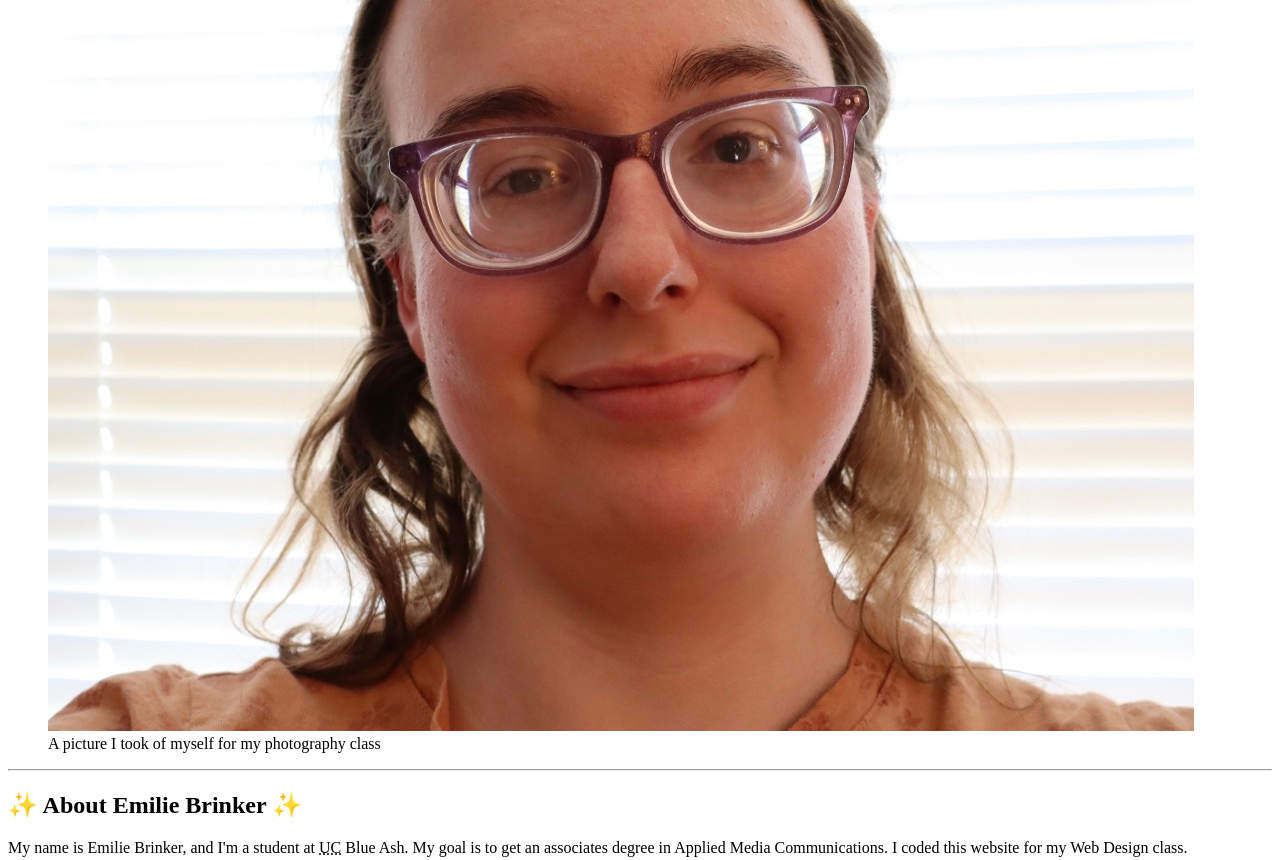
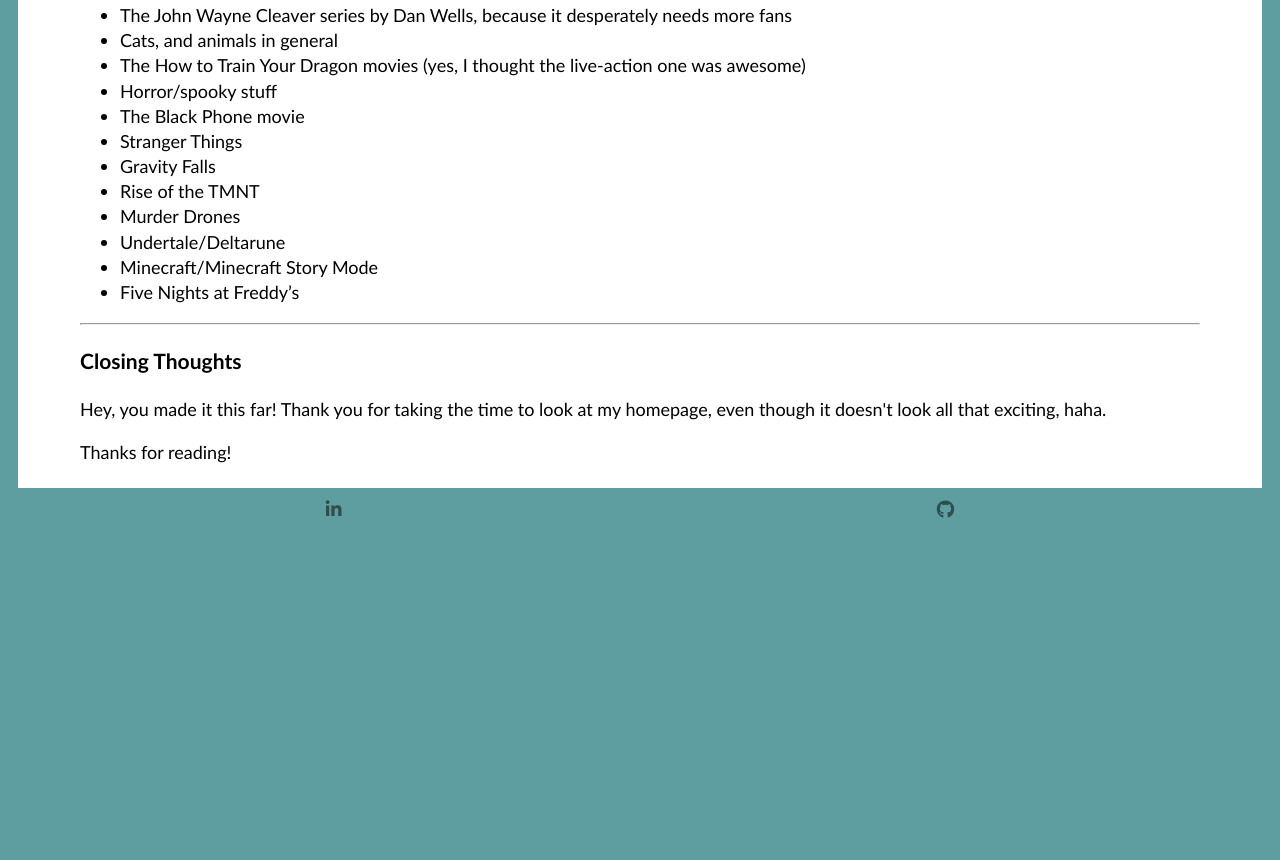
Before and after one commit to Brinkeee/HomePage, a plain HTML site: page index.html in a window 1280 px wide. Shown: the part 502-1362 px from the top of the page. After the commit the page ends 1042 px from the top, so only its background shows below. Drawn offline with Linux system fonts and the light colour scheme.

Commit message:
Final changes

```diff
--- a/index.html
+++ b/index.html
@@ -4,6 +4,9 @@
   <meta charset="UTF-8">
   <meta name="viewport" content="width=device-width, initial-scale=1.0">
   <title>Emilie Brinker's Homepage</title>
+<link rel="stylesheet" href="styles.css">
+<link rel="stylesheet" href="https://cdnjs.cloudflare.com/ajax/libs/font-awesome/6.5.0/css/all.min.css">
+
 </head>
 <body>
 
@@ -58,8 +61,12 @@
   <p>Thanks for reading!</p>
 </main>
 <footer>
-  <a href="https://www.linkedin.com/in/emilie-b-657b97348"><i>LinkedIn</i></a>
-  <a href="https://github.com/Brinkeee"><i>GitHub</i></a>
+  <a href="https://www.linkedin.com/in/emilie-b-657b97348">
+   <i class="fa-brands fa-linkedin-in"> </i>
+</a>
+  <a href="https://github.com/Brinkeee">
+   <i class="fa-brands fa-github"> </i>
+</a>
 </footer>
 </div>
 </body>
--- /dev/null
+++ b/reset.css
@@ -0,0 +1,188 @@
+/*
+	Filename:		reset.css
+	Description:	Resets default HTML styles across browsers
+					Includes HTML5 patches
+*/
+
+
+/* MARGINS, PADDING & FONT SIZE
+-------------------------------------------------- */
+html, body, div, span, applet, object, iframe,
+h1, h2, h3, h4, h5, h6, p, blockquote, pre,
+a, abbr, acronym, address, big, cite, code,
+del, dfn, font, img, ins, kbd, q, s, samp,
+small, strike, sub, sup, tt, var,
+dl, dt, dd, ol, ul, li,
+fieldset, form, label, legend,
+table, caption, tbody, tfoot, thead, tr, th, td {
+	margin: 0;
+	padding: 0;
+	border: 0;
+	outline: 0;
+	font-size: 100%;
+	vertical-align: baseline;
+	background: transparent;
+}
+
+address,caption,cite,code,dfn,th,var {
+	font-style:normal;
+	font-weight:normal;
+}
+
+body {
+	line-height: 1;
+}
+
+p {
+	margin-bottom: 1em;
+}
+
+
+
+/*  TABLES
+-------------------------------------------------- */
+caption,
+th {
+	font-weight: bold;
+	text-align:left;
+}
+
+table {
+	border-collapse:collapse;
+	border-spacing:0;
+}
+
+
+
+/*  FORMS
+-------------------------------------------------- */
+fieldset {
+	border: 1px solid black;
+	padding: 1em;
+}
+
+legend {
+	font-weight: bold;
+}
+
+
+
+/* BORDERS
+-------------------------------------------------- */
+img {
+	border:0;
+}
+
+
+abbr,
+acronym {
+	border-bottom: 1px dotted #666;
+	cursor:help;
+}
+
+
+/* MISCELLANEOUS
+-------------------------------------------------- */
+
+del {
+	text-decoration: line-through;
+}
+
+blockquote,
+q {
+	quotes: none;
+}
+
+blockquote:before,
+blockquote:after,
+q:before,
+q:after {
+	content: " ";
+	content: none;
+}
+
+dfn {
+    font-style: italic;
+}
+
+code,
+kbd,
+pre,
+samp {
+    font-family: monospace, serif;
+}
+
+pre {
+    white-space: pre;
+    white-space: pre-wrap;
+    word-wrap: break-word;
+}
+
+sub,
+sup {
+    font-size: 75%;
+    line-height: 0;
+    position: relative;
+    vertical-align: baseline;
+}
+
+sup {
+    top: -0.5em;
+}
+
+sub {
+    bottom: -0.25em;
+}
+
+
+/* HTML5 PATCHES
+-------------------------------------------------- */
+/* Corrects `block` display not defined in IE 8/9 */
+article,
+aside,
+details,
+figcaption,
+figure,
+footer,
+header,
+hgroup,
+nav,
+section,
+summary {
+    display: block;
+}
+
+/*Corrects `inline-block` display not defined in IE 8/9 */
+audio,
+canvas,
+video {
+    display: inline-block;
+}
+
+/* Prevents modern browsers from displaying `audio` without controls.
+   Remove excess height in iOS 5 devices.  */
+
+audio:not([controls]) {
+    display: none;
+    height: 0;
+}
+
+
+/* Addresses styling for `hidden` attribute not present in IE 8/9 */
+[hidden] {
+    display: none;
+}
+
+/* Corrects overflow displayed oddly in IE 9.  */
+svg:not(:root) {
+    overflow: hidden;
+}
+
+/* Addresses margin not present in IE 8/9 and Safari 5. */
+figure {
+    margin: 0;
+}
+
+
+
+/* last updated 1/8/13 */
--- /dev/null
+++ b/styles.css
@@ -0,0 +1,59 @@
+body {
+  background-color: cadetblue;
+  font-family: 'Trebuchet MS', 'Lucida Sans Unicode', 'Lucida Grande', 'Lucida Sans', Arial, sans-serif;
+}
+.wrapper {
+  background-color: white;
+  margin: 10px;
+}
+img {
+  max-width: 100px;
+}
+header {
+  background-color: cadetblue;
+  padding: 5px;
+  display: flex;
+  justify-content: center;
+  align-items: center;
+  gap: 2rem;
+}
+h1 {
+  font-size: larger;
+}
+h2 {
+  font-size: small;
+}
+.me {
+  align-items: center;
+  width: 200px;
+}
+img {
+  border: 10px;
+  color: deeppink;
+}
+.me figcaption {
+  font-size: smaller;
+  color: darkslategrey;
+  margin-top: 5px;
+}
+main {
+  max-width: 70rem;
+  margin: 0 auto;
+  font-size: large;
+  line-height: 1.4;
+  padding: 5px 10px 5px 10px;
+}
+footer {
+  background-color: cadetblue;
+  padding: 10px;
+  display: flex;
+  justify-content: space-around;
+  align-items: center;
+}
+footer a {
+  font-size: large;
+  color: darkslategrey;
+}
+footer a:hover {
+  color: blue;
+}
```
